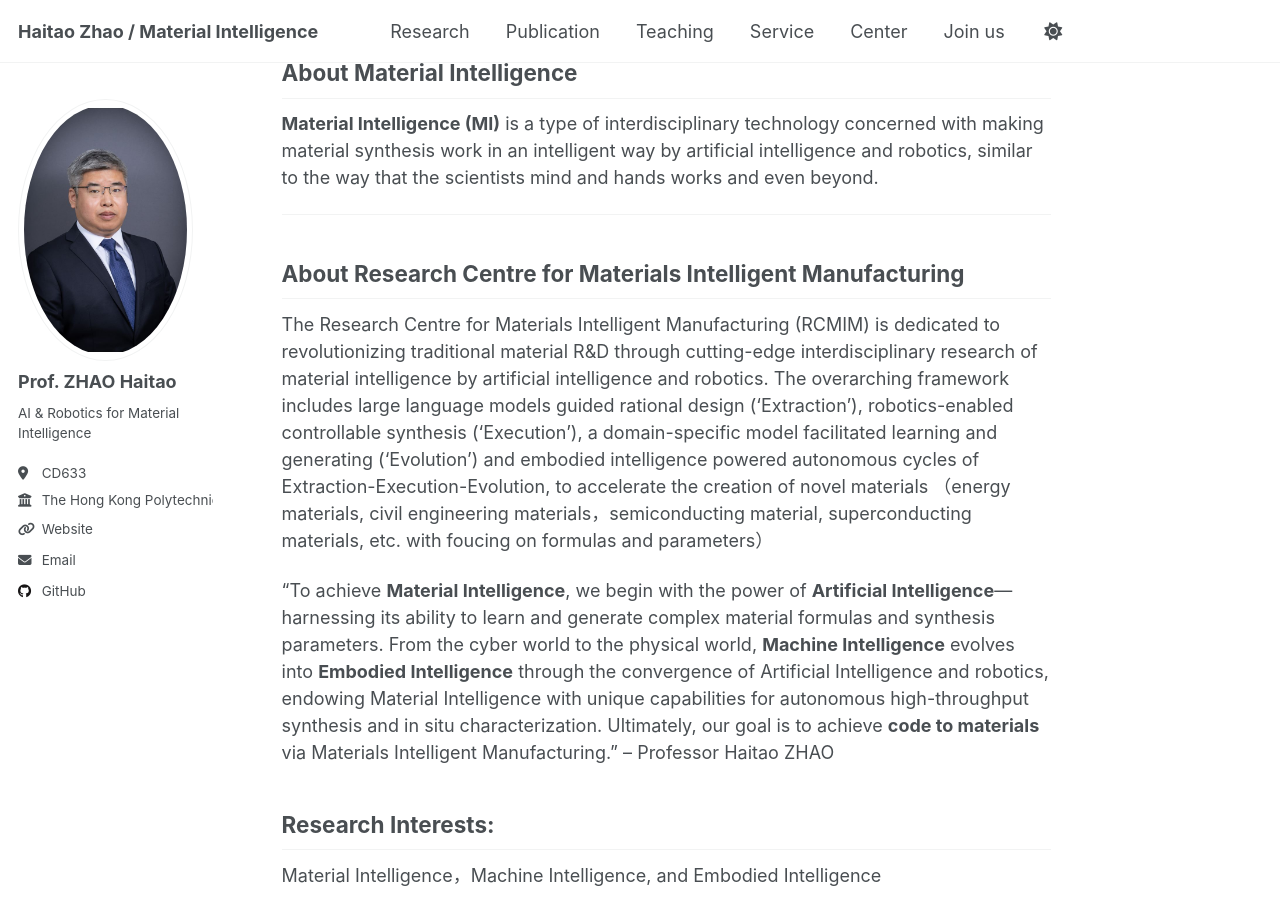
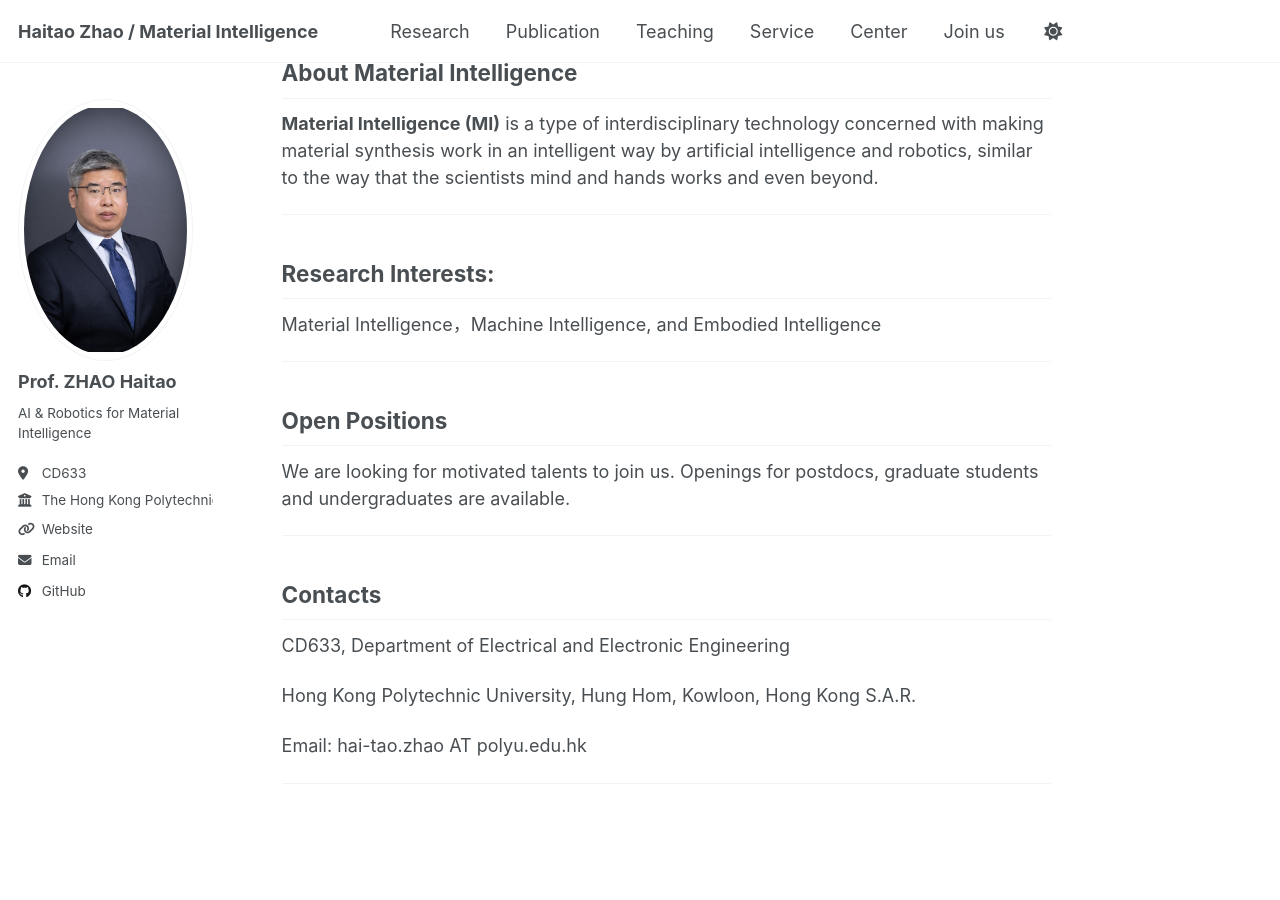
Before and after one commit to HaitaoZhao-PolyU/HaitaoZhao-PolyU.github.io, a Jekyll site: the page built from _pages/about.md, in a window 1280 px wide and 900 px high, scrolled down 1505 px. Built offline with Jekyll 4.4.1, drawn with Linux system fonts in a browser that asks for light colours.

Commit message:
Update about.md

```diff
--- a/_pages/about.md
+++ b/_pages/about.md
@@ -36,13 +36,6 @@ In addition to his academic work, Professor Zhao is the founder and chair of the
 
 ---
 
-
-## About Research Centre for Materials Intelligent Manufacturing
-
-The Research Centre for Materials Intelligent Manufacturing (RCMIM) is dedicated to revolutionizing traditional material R&D through cutting-edge interdisciplinary research of material intelligence by artificial intelligence and robotics. The overarching framework includes large language models guided rational design (‘Extraction’), robotics-enabled controllable synthesis (‘Execution’), a domain-specific model facilitated learning and generating (‘Evolution’) and embodied intelligence powered autonomous cycles of Extraction-Execution-Evolution, to accelerate the creation of novel materials （energy materials, civil engineering materials，semiconducting material, superconducting materials, etc. with foucing on formulas and parameters）
-
-“To achieve **Material Intelligence**, we begin with the power of **Artificial Intelligence**—harnessing its ability to learn and generate complex material formulas and synthesis parameters. From the cyber world to the physical world, **Machine Intelligence** evolves into **Embodied Intelligence** through the convergence of Artificial Intelligence and robotics, endowing Material Intelligence with unique capabilities for autonomous high-throughput synthesis and in situ characterization. Ultimately, our goal is to achieve **code to materials** via Materials Intelligent Manufacturing.”  – Professor Haitao ZHAO
-
 ## Research Interests:
 
 Material Intelligence，Machine Intelligence, and Embodied Intelligence
```
